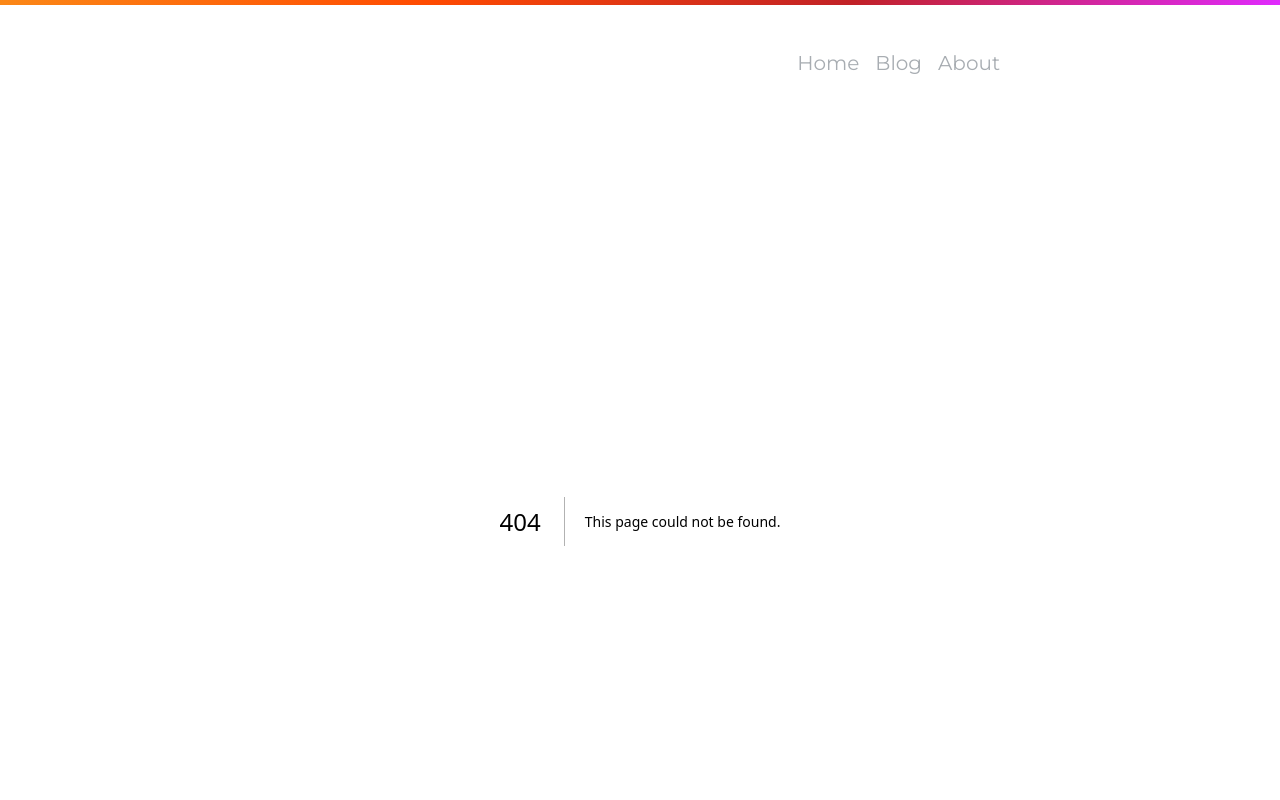
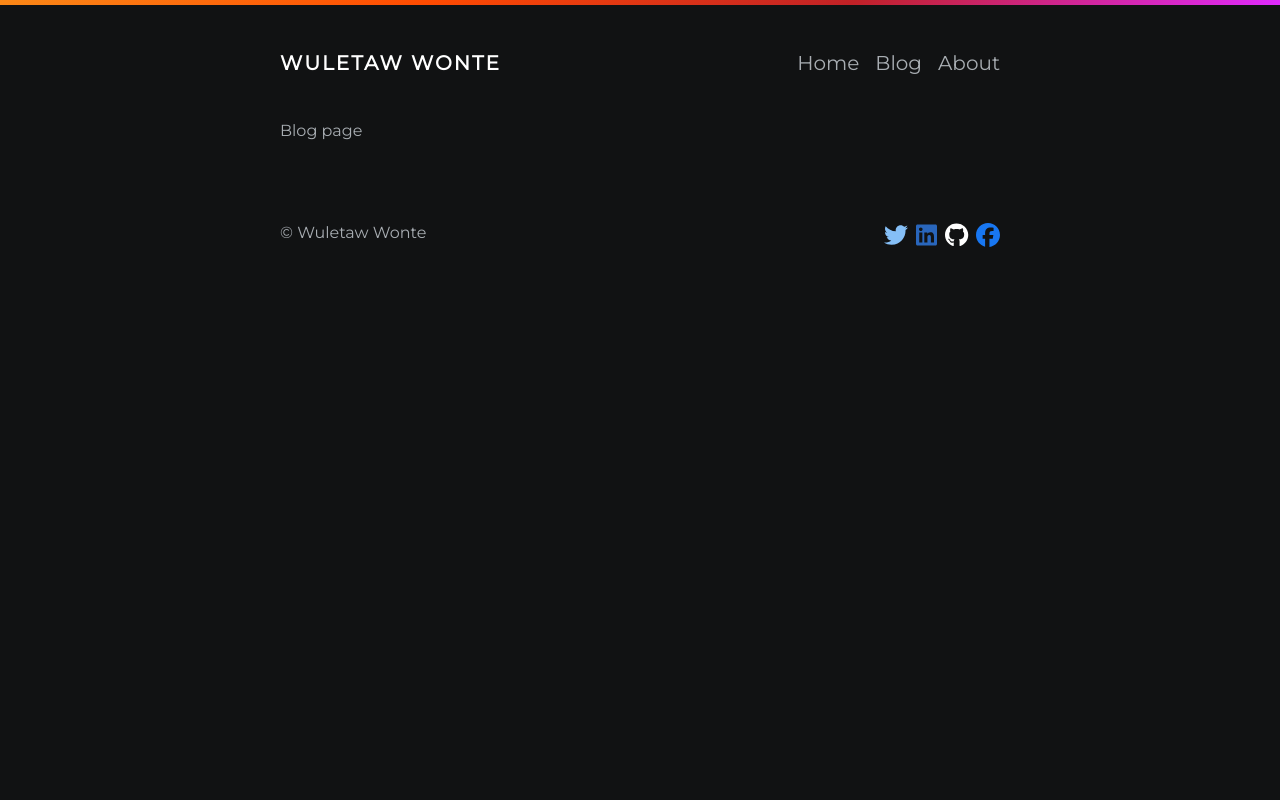
Before and after one commit to wuletawwonte/wuletawwonte.com, a Next.js app: page /blog in a window 1280 px wide. Before the commit this address had no page. Shown: the top 800 px of the page. Built offline with nearby package versions, Linux system fonts and the light colour scheme.

Commit message:
Create blog page holder

```diff
--- /dev/null
+++ b/app/blog/page.tsx
@@ -0,0 +1,9 @@
+import React from 'react'
+
+const BlogPage = () => {
+  return (
+    <div>Blog page</div>
+  )
+}
+
+export default BlogPage
```
